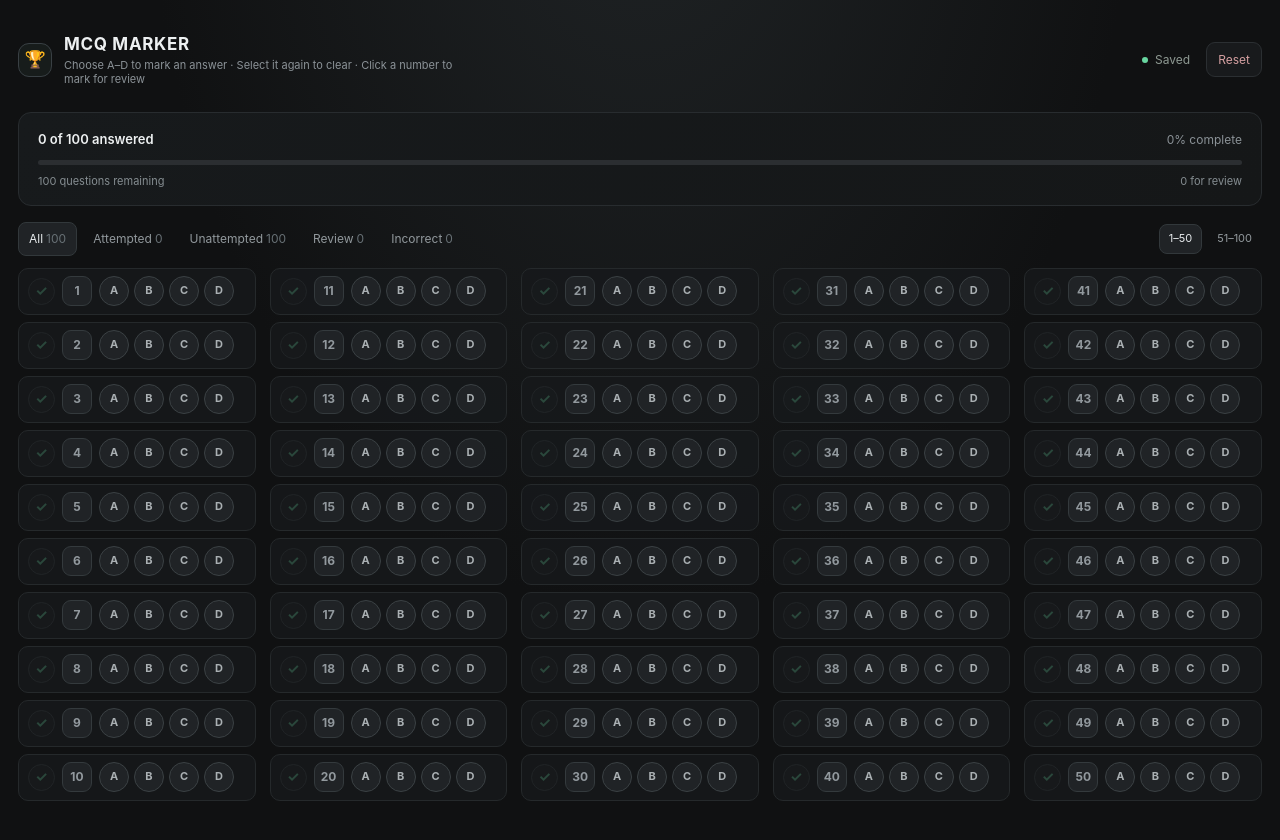
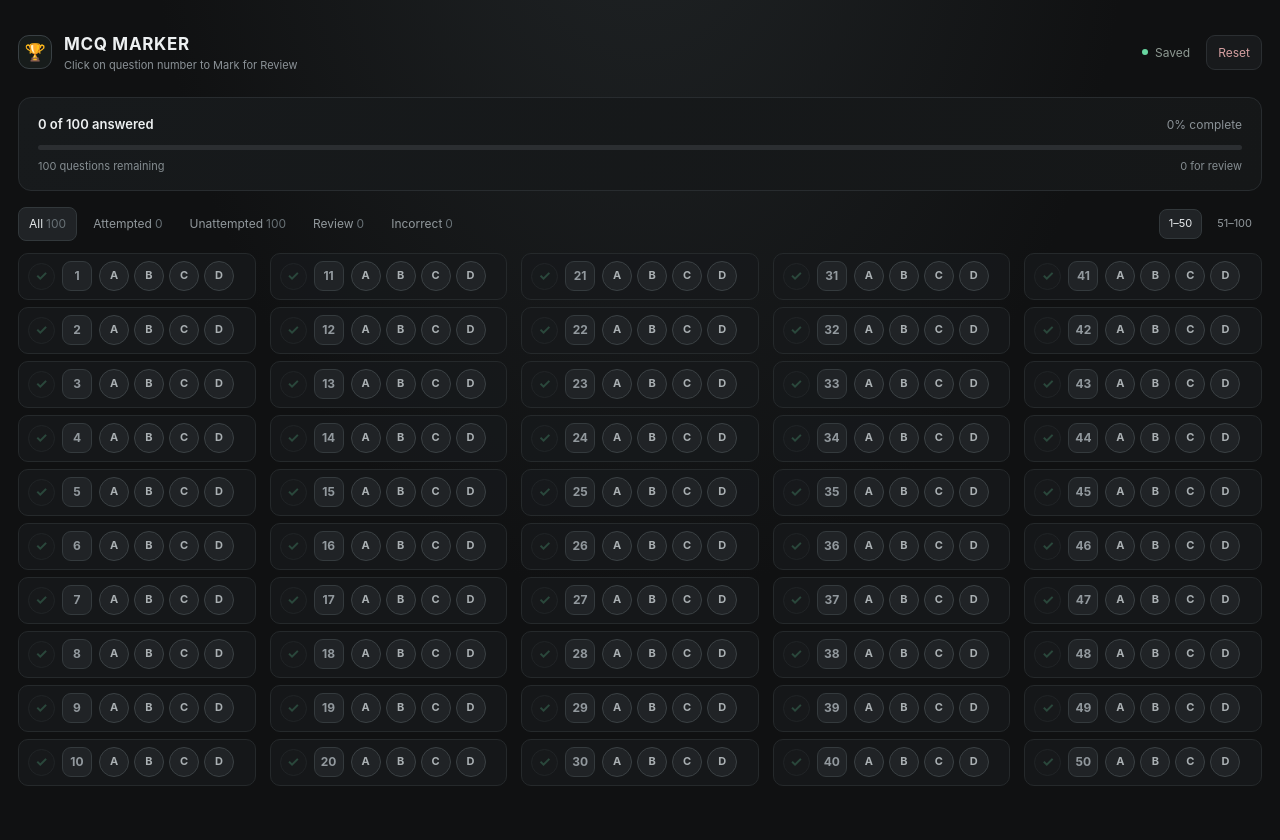
Before and after one commit to upsc-ias/mcq, a plain HTML site: page index.html in a window 1280 px wide. Drawn offline with Linux system fonts and the light colour scheme.

Commit message:
Update index.html

```diff
--- a/index.html
+++ b/index.html
@@ -16,7 +16,7 @@
 .brand{min-width:0}.brand>div:last-child{min-width:0}.brand small{max-width:58ch;line-height:1.35}
 @media(max-width:650px){.top{align-items:flex-start}.brand{align-items:flex-start;flex:1}.brand .mark{flex:none}.brand small{display:block;font-size:9px}.brand h1{font-size:15px}.actions{flex:none}}
 </style></head>
-<body><main class="shell"><header class="top"><div class="brand"><div class="mark" aria-hidden="true">🏆</div><div><h1>MCQ MARKER</h1><small>Choose A–D to mark an answer · Select it again to clear · Click a number to mark for review</small></div></div><div class="actions"><span class="saved" id="saveStatus"><i class="dot"></i> Saved</span><button class="iconbtn danger" id="resetBtn">Reset</button></div></header>
+<body><main class="shell"><header class="top"><div class="brand"><div class="mark" aria-hidden="true">🏆</div><div><h1>MCQ MARKER</h1><small>Click on question number to Mark for Review</small></div></div><div class="actions"><span class="saved" id="saveStatus"><i class="dot"></i> Saved</span><button class="iconbtn danger" id="resetBtn">Reset</button></div></header>
 <section class="progresscard" aria-label="Progress"><div class="progresshead"><strong id="progressTitle">0 of 100 answered</strong><span id="percent">0% complete</span></div><div class="bar"><div class="fill" id="fill"></div></div><div class="progressfoot"><span id="remaining">100 questions remaining</span><span id="reviewTotal">0 for review</span></div></section>
 <nav class="toolbar" aria-label="Question filters and ranges"><div class="filters" id="filters"></div><div class="ranges" id="ranges"></div></nav><section class="grid" id="grid" aria-label="Questions"></section></main>
 <script>
```
